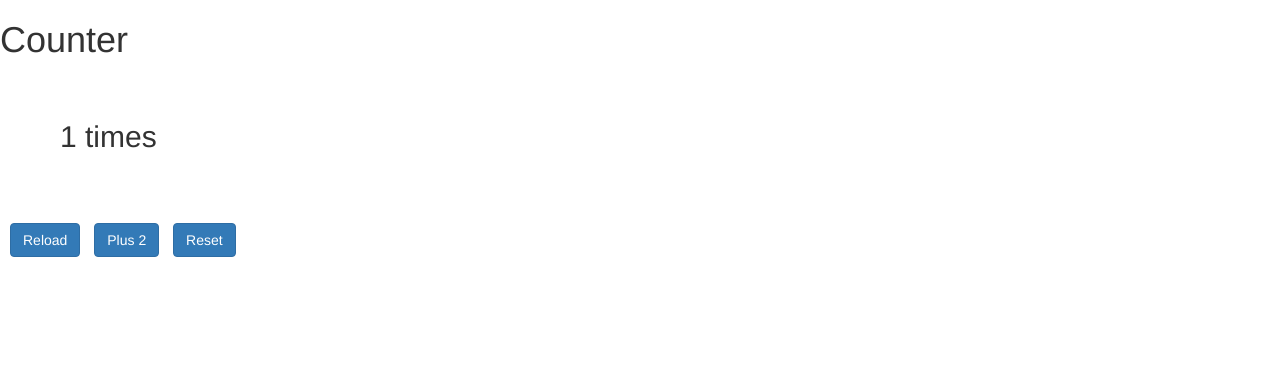
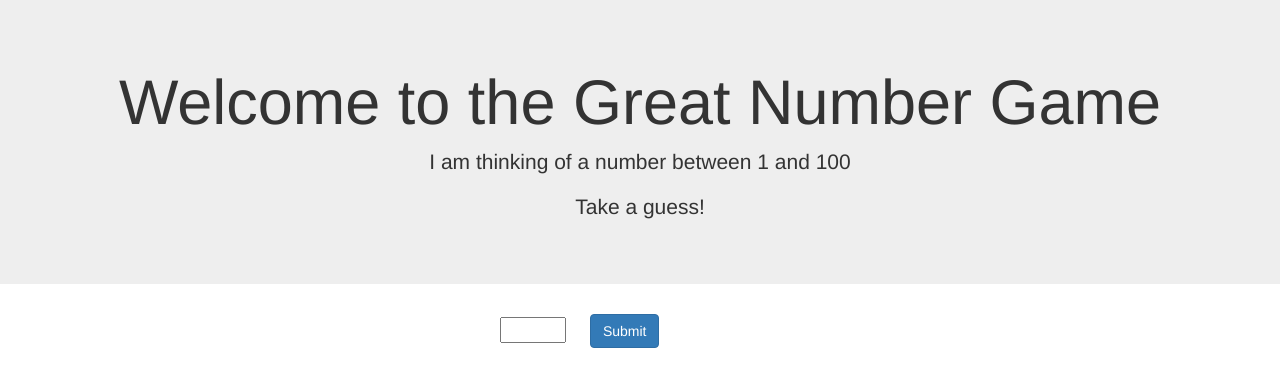
Before and after one commit to flavio0567/flask_Stack, a Flask app: page / in a window 1280 px wide. Shown: the top 387 px of the page. Run offline with Flask 2, Linux system fonts and the light colour scheme; some libraries are stand-ins or nearby versions.

Commit message:
Upload Greater Number Game assignment

```diff
--- /dev/null
+++ b/flask_fundamentals/greaternumbergame/server.py
@@ -0,0 +1,43 @@
+from flask import Flask, render_template, request, redirect, session
+import random
+
+app = Flask(__name__)
+app.secret_key = 'ThisIsSecret'
+
+@app.route('/')
+def index():
+    myNumber = 0
+    num = 0
+    find = ''
+    if num in session:
+        num = session['num']
+        myNumber = session['myNumber']
+    else:
+        num = random.randrange(0, 101)
+        session['myNumber'] = myNumber
+    session['num'] = num
+    session['find'] = find
+    return render_template('index.html', num=session['num'], find=session['find'], myNumber=session['myNumber'])
+
+@app.route('/process', methods=['POST'])
+def reload():
+    if  request.form['action'] != 'reload':
+        return redirect('/')
+    else:
+        if  int(session['num']) == int(request.form['myNumber']):
+            session['find'] = 1
+            return render_template('result.html', num=session['num'], find=session['find'], myNumber=request.form['myNumber'])
+        elif int(request.form['myNumber']) > int(session['num']):
+            session['find'] = 2
+            session['myNumber'] = request.form['myNumber']
+            return render_template('index.html', num=session['num'], find=session['find'], myNumber=request.form['myNumber'])
+        else:
+            session['find'] = 0
+            return render_template('index.html', num=session['num'], find=session['find'], myNumber=request.form['myNumber'])
+
+@app.route('/reset', methods=['POST'])
+def _reset():
+    session.pop('num')
+    return redirect('/')
+
+app.run(debug=True)
--- a/flask_fundamentals/greaternumbergame/static/my_style_sheet.css
+++ b/flask_fundamentals/greaternumbergame/static/my_style_sheet.css
@@ -1,20 +1,11 @@
-* {
-    margin: 0px;
-    padding: 0px;
-   }
-
-h1 {
-    margin: 50px;
+#container {
+    margin-left:500px;
 }
 
-h2 {
-    margin: 60px;
-}
-
-form {
-    display: inline-block;
+input {
+    margin: 40px 0 0 400px;
 }
 
 .btn, btn-primary {
-    margin: 10px 0 0 10px;
+    margin: 0 0 0 20px;
 }
--- a/flask_fundamentals/greaternumbergame/templates/index.html
+++ b/flask_fundamentals/greaternumbergame/templates/index.html
@@ -2,21 +2,28 @@
 
 {% block body %}
 
-    <h1>Counter</h1>
-    <h2> {{ count }}  times</h2>
+    <div class="jumbotron text-center">
+        <h1>Welcome to the Great Number Game</h1>
+        <p class="lead">I am thinking of a number between 1 and 100</p>
+        <p class="lead">Take a guess!</p>
+    </div>
 
     <div id="container">
         <form method="post" action="/process">
             <input type="hidden" name="action" value="reload">
-            <button class="btn btn-primary" type="submit" value="Reload">Reload</button>
+            <input type="number" name="myNumber" min="1" max="100">
+            <button class="btn btn-primary" type="submit" value="Submit">Submit</button>
         </form>
-        <form method="post" action="/process">
-            <input type="hidden" name="action" value="plus2">
-            <button class="btn btn-primary" type="submit" value="Plus 2">Plus 2</button>
-        </form>
-        <form method="post" action="/reset">
-            <input type="hidden" name="action" value="reset">
-            <button class="btn btn-primary" type="submit" value="Reset">Reset</button>
-        </form>
+
+        {% if find == 2  %}
+            {% set find = '' %}
+            <h2>To high! </h2>
+        {% endif %}
+
+        {% if find == 0  %}
+            {% set find = '' %}
+            <h2>To low! </h2>
+        {% endif %}
     </div>
+
 {% endblock %}
--- a/flask_fundamentals/greaternumbergame/templates/layout.html
+++ b/flask_fundamentals/greaternumbergame/templates/layout.html
@@ -3,9 +3,9 @@
     <head>
         <title>Index</title>
         <meta charset="UTF-8">
+        <link rel="stylesheet" type="text/css" href="{{ url_for('static', filename='my_style_sheet.css') }}">
         <link rel="stylesheet" type="text/css" href="https://maxcdn.bootstrapcdn.com/bootstrap/3.3.7/css/bootstrap.min.css">
         <link rel="stylesheet" type="text/css" href="https://maxcdn.bootstrapcdn.com/bootswatch/3.3.7/cerulean/bootstrap.min.css">
-        <link rel="stylesheet" type="text/css" href="{{ url_for('static', filename='my_style_sheet.css') }}">
         <title>MyFlaskApp</title>
     </head>
     <body>
```
Also changed, not shown: flask_fundamentals/greaternumbergame/templates/result.html (added, +21 -0 lines).
